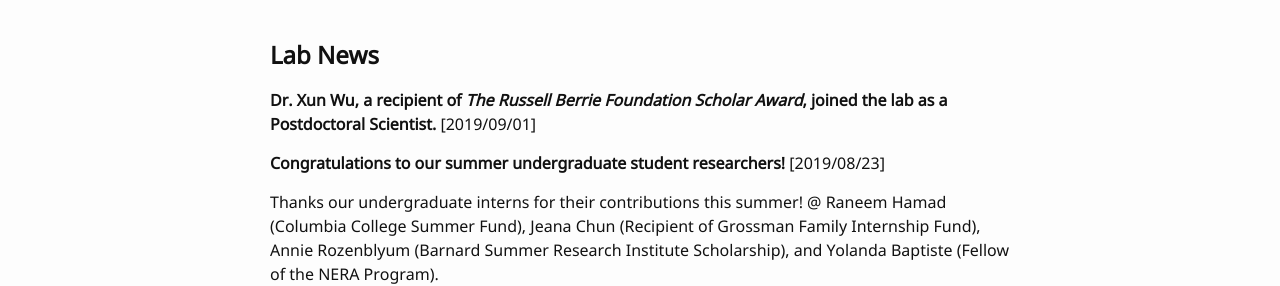
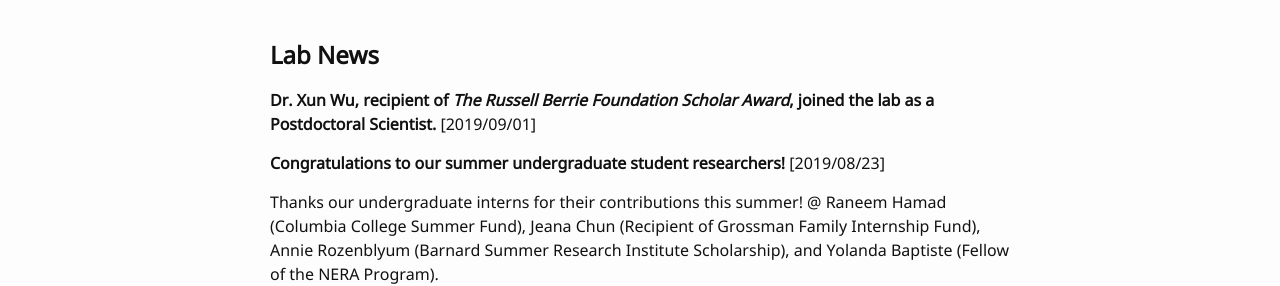
Before and after one commit to hanruizhang/zhanglab, a Jekyll site: the page built from 5_News.md, in a window 1280 px wide. Shown: the part 242-528 px from the top of the page. Built offline with Jekyll 4.4.1, drawn with Linux system fonts in a browser that asks for light colours.

Commit message:
Update 5_News.md

```diff
--- a/5_News.md
+++ b/5_News.md
@@ -10,7 +10,7 @@
 
 
 ## **Lab News**
-#### **Dr. Xun Wu, a recipient of _The Russell Berrie Foundation Scholar Award_, joined the lab as a Postdoctoral Scientist.** [2019/09/01]
+#### **Dr. Xun Wu, recipient of _The Russell Berrie Foundation Scholar Award_, joined the lab as a Postdoctoral Scientist.** [2019/09/01]
 #### **Congratulations to our summer undergraduate student researchers!** [2019/08/23]
 Thanks our undergraduate interns for their contributions this summer! @ Raneem Hamad (Columbia College Summer Fund), Jeana Chun (Recipient of Grossman Family Internship Fund), Annie Rozenblyum (Barnard Summer Research Institute Scholarship), and Yolanda Baptiste (Fellow of the NERA Program).
 #### **Fang has received an _ATVB Travel Award for Young Investigators_ and an _Outstanding Poster Award_ !** @ Vascular Discovery 2019 Scientific Sessions in Boston, MA. [2019/05/16]
```
